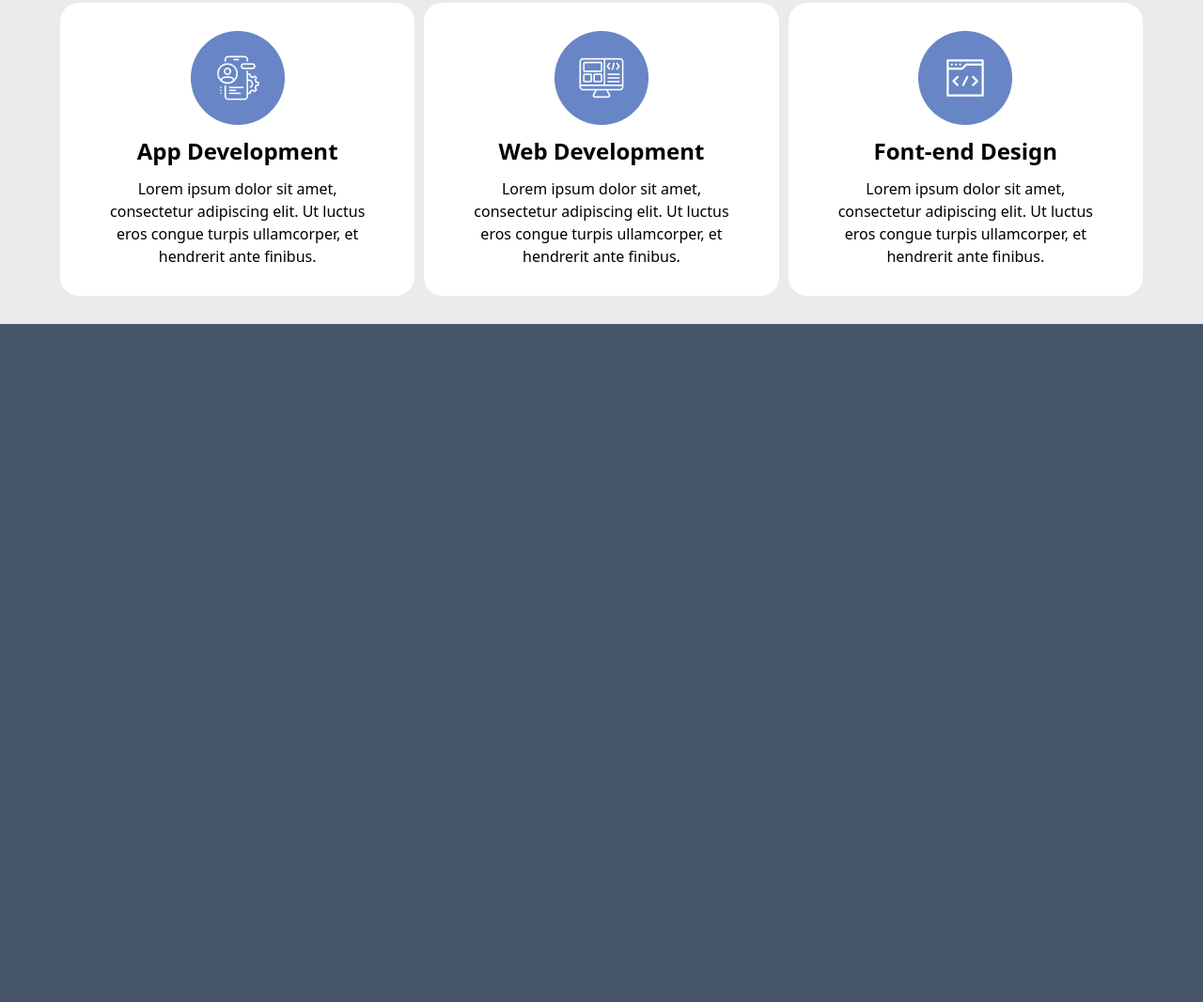
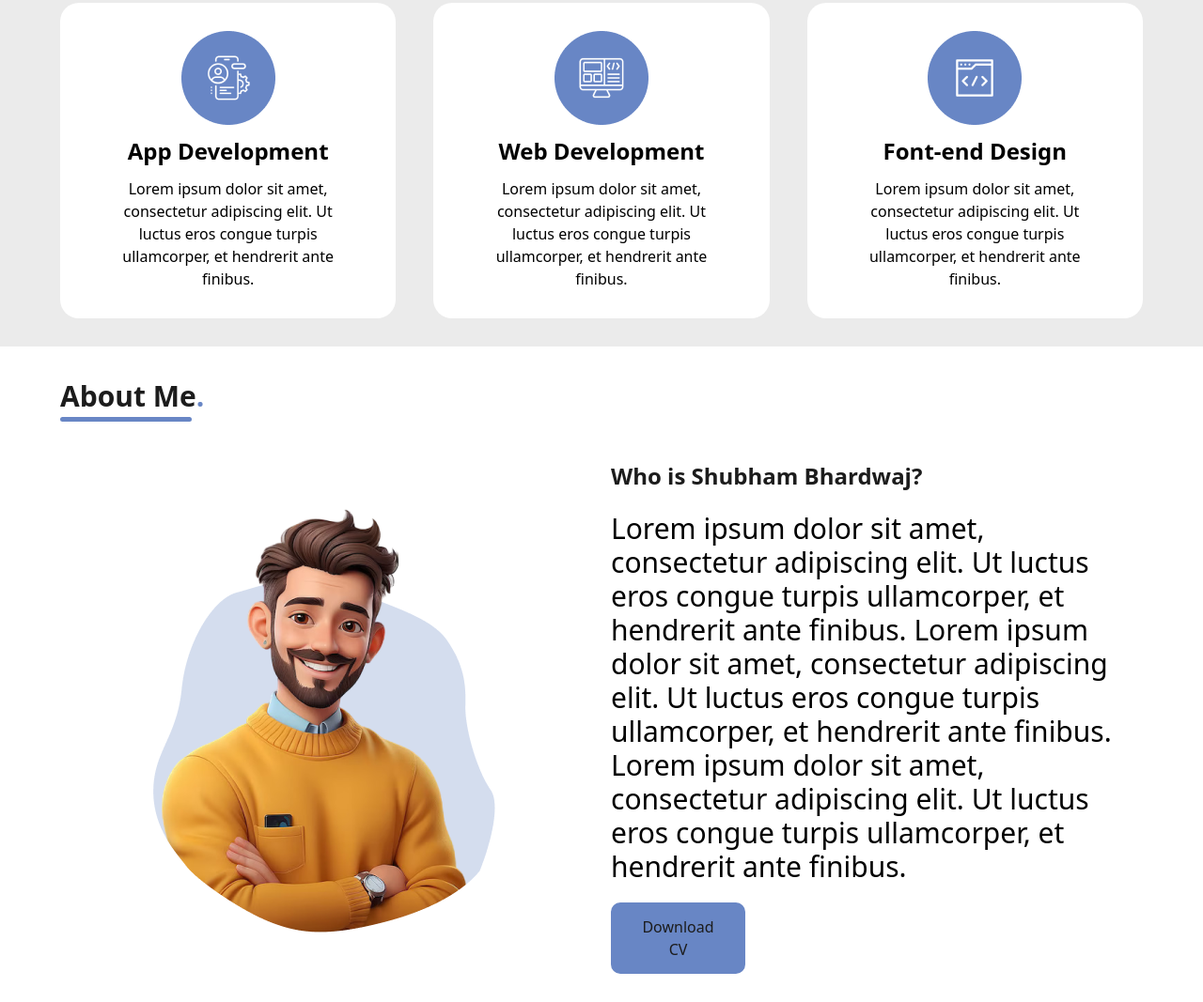
Before and after one commit to Shubham3803/portfolio, a website: page dist/index.html in a window 1280 px wide. Shown: the part 895-1962 px from the top of the page at 94% size. Before the commit the page ends 1240 px from the top, so only its background shows below. Drawn offline with Linux system fonts and the light colour scheme.

Commit message:
work section ends here

```diff
--- a/dist/index.html
+++ b/dist/index.html
@@ -30,7 +30,6 @@
   </nav>
 
   <!-- navbar ends here -->
-
 
   <!-- Hero section goes here -->
 
@@ -97,7 +96,7 @@
       </div>
 
 
-      <div class="flex-wrap flex justify-center items-center md:flex-nowrap gap-[10px]">
+      <div class="flex-wrap flex justify-center items-center md:flex-nowrap gap-[40px]">
 
         <div class="px-[50px] py-[30px] rounded-[20px] : bg-white text-center ">
           <div class="flex flex-col gap-[10px] justify-center items-center ">
@@ -106,7 +105,8 @@
 
             <div class="text-[24px] font-semibold  ">App Development</div>
 
-            <div class="">Lorem ipsum dolor sit amet, consectetur adipiscing elit. Ut luctus eros congue turpis ullamcorper, et hendrerit ante finibus.</div>
+            <div class="">Lorem ipsum dolor sit amet, consectetur adipiscing elit. Ut luctus eros congue turpis
+              ullamcorper, et hendrerit ante finibus.</div>
 
           </div>
         </div>
@@ -119,7 +119,8 @@
 
             <div class="text-[24px] font-semibold  ">Web Development</div>
 
-            <div class="">Lorem ipsum dolor sit amet, consectetur adipiscing elit. Ut luctus eros congue turpis ullamcorper, et hendrerit ante finibus.</div>
+            <div class="">Lorem ipsum dolor sit amet, consectetur adipiscing elit. Ut luctus eros congue turpis
+              ullamcorper, et hendrerit ante finibus.</div>
 
           </div>
         </div>
@@ -132,7 +133,8 @@
 
             <div class="text-[24px] font-semibold  ">Font-end Design</div>
 
-            <div class="">Lorem ipsum dolor sit amet, consectetur adipiscing elit. Ut luctus eros congue turpis ullamcorper, et hendrerit ante finibus.</div>
+            <div class="">Lorem ipsum dolor sit amet, consectetur adipiscing elit. Ut luctus eros congue turpis
+              ullamcorper, et hendrerit ante finibus.</div>
 
           </div>
         </div>
@@ -142,7 +144,61 @@
     </div>
 
   </div>
-<!-- services section ends here -->
+
+  <!-- About Me section goes here -->
+
+
+  </div>
+
+  <div class="px-[20px] w-full md:px-[64px] py-[30px] bg-white">
+
+    <div class=" grid gap-[40px]">
+
+      <div class="grid text-center sm:text-left">
+        <div class="text-[30px] font-semibold text-[#1c1c1c]">About Me<span class="text-[#6886C5]">.</span> </div>
+        <div class="w-[140px] mx-auto sm:mx-0 bg-[#6886c5] rounded-[10px] h-[5px]"></div>
+      </div>
+
+      <div class=" flex flex-col sm:flex-row md:flex-row justify-evenly gap-[20px] items-center">
+
+        <div class="flex justify-center items-center flex-1">
+
+          <div class="flex justify-center items-center">
+          <img src="/dist/img/50.png" alt="">
+        </div>
+        </div>
+
+        <div class="flex-1">
+          <div class="grid text-center sm:text-left">
+
+            <div class="flex flex-col  justify-center gap-[20px]">
+              <div class="text-[24px] font-semibold text-[#1c1c1c]">Who is Shubham Bhardwaj?</div>
+
+
+                <div class=" text-base  sm:text-lg md:text-[16px] lg:text-[16px] xl:text-3xl">Lorem ipsum dolor sit amet, consectetur adipiscing elit. Ut luctus eros congue turpis ullamcorper, et hendrerit ante finibus. Lorem ipsum dolor sit amet, consectetur adipiscing elit. Ut luctus eros congue turpis ullamcorper, et hendrerit ante finibus. Lorem ipsum dolor sit amet, consectetur adipiscing elit. Ut luctus eros congue turpis ullamcorper, et hendrerit ante finibus.</div>
+
+              <div class="items-center">
+                <button
+              class=" md:block px-[20px] w-[143px] text-[#1c1c1c] text-[16px] py-[12px] bg-[#6886C5] rounded-[10px] border-[2.5px] border-[#6886C5] hover:bg-white ">Download CV</button>
+
+              </div>
+
+
+
+            </div>
+          </div>
+        </div>
+
+
+      </div>
+
+    </div>
+
+  </div>
+  <!-- services section ends here -->
+
+
+
 </body>
 
 </html>
```
Also changed, not shown: dist/img/50.png (added), dist/style.css.
